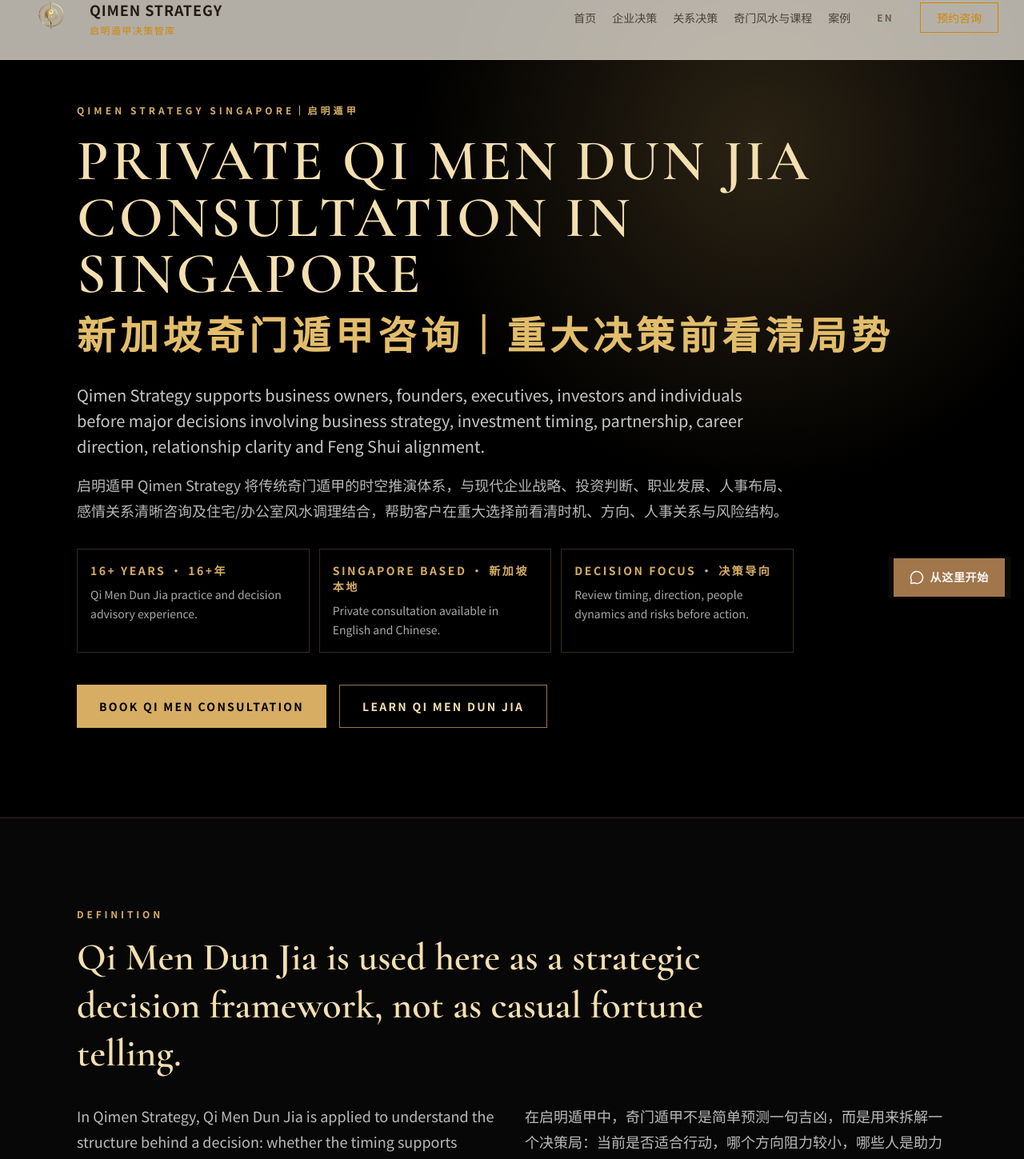
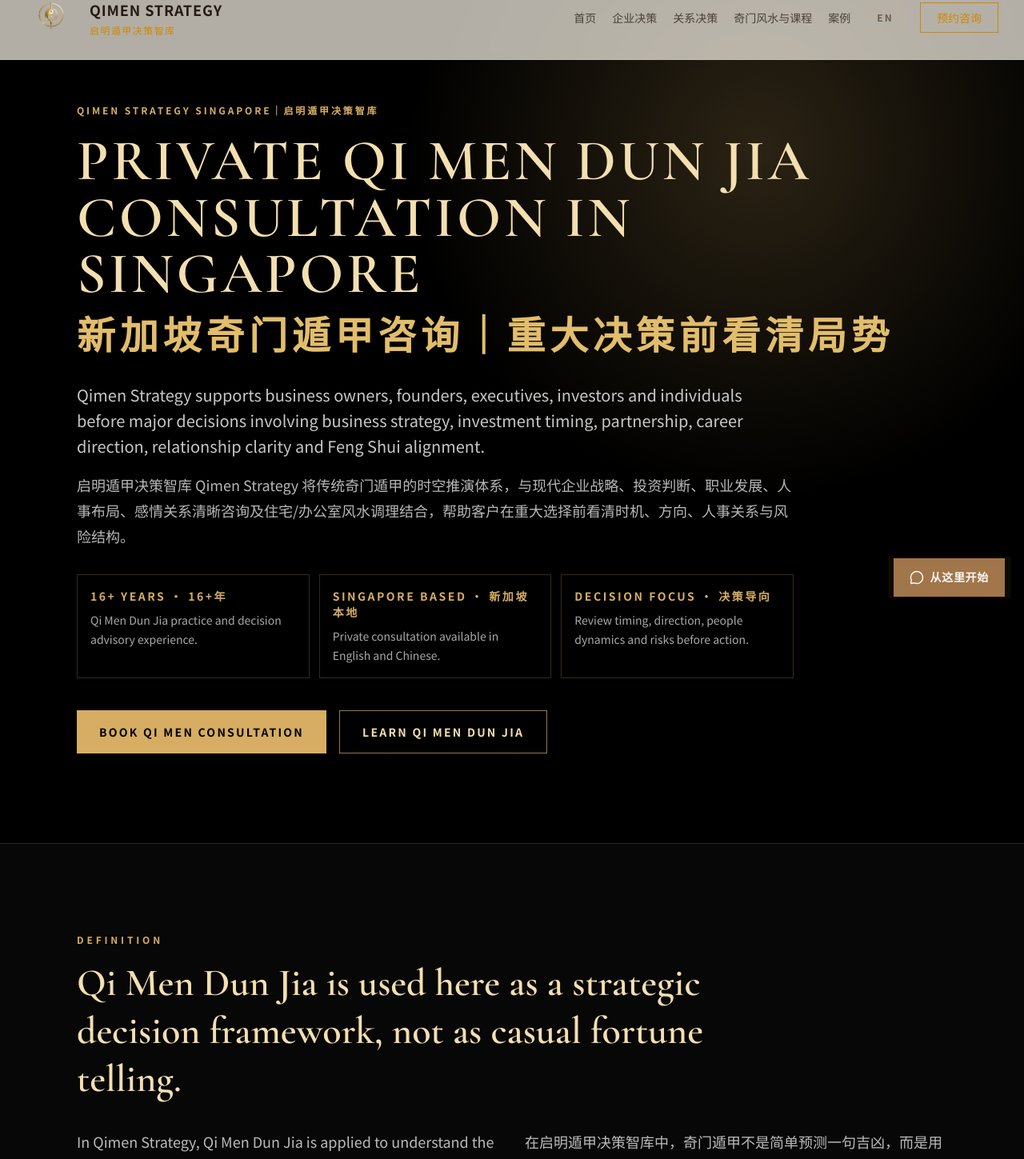
Before and after one commit to BODHIWONG/qmfeng-website, a Next.js app: page /singapore-qi-men-dun-jia-consultant in a window 1280 px wide. Shown: the part 30-1479 px from the top of the page at 80% size. Built offline with nearby package versions, Linux system fonts and the light colour scheme.

Commit message:
Unify Singapore Qi Men consultation page branding

```diff
--- a/app/singapore-qi-men-dun-jia-consultant/page.tsx
+++ b/app/singapore-qi-men-dun-jia-consultant/page.tsx
@@ -10,9 +10,9 @@ const WA_LINK =
 
 export const metadata: Metadata = {
   title:
-    "Qi Men Dun Jia Consultation Singapore｜新加坡奇门遁甲咨询｜启明遁甲 Qimen Strategy",
+    "Qi Men Dun Jia Consultation Singapore｜新加坡奇门遁甲咨询｜启明遁甲决策智库",
   description:
-    "启明遁甲 Qimen Strategy provides private Qi Men Dun Jia consultation in Singapore for business, career, relationship, partnership, investment timing and Feng Shui alignment decisions.",
+    "启明遁甲决策智库 Qimen Strategy provides private Qi Men Dun Jia consultation in Singapore for business, career, relationship, partnership, investment timing and Feng Shui alignment decisions.",
   keywords: [
     "Singapore Qi Men Dun Jia consultant",
     "Qi Men Dun Jia Singapore",
@@ -22,7 +22,7 @@ export const metadata: Metadata = {
     "新加坡奇门遁甲",
     "奇门遁甲新加坡",
     "奇门遁甲咨询",
-    "启明遁甲",
+    "启明遁甲决策智库",
     "奇门遁甲决策顾问",
     "Business decision consultant Singapore",
     "Investment decision analysis Singapore",
@@ -32,12 +32,12 @@ export const metadata: Metadata = {
     canonical: "https://www.qmfeng.com/singapore-qi-men-dun-jia-consultant",
   },
   openGraph: {
-    title: "Qi Men Dun Jia Consultation Singapore｜启明遁甲 Qimen Strategy",
+    title: "Qi Men Dun Jia Consultation Singapore｜启明遁甲决策智库",
     description:
       "Private Qi Men Dun Jia consultation in Singapore for business, career, relationship, partnership, investment timing and Feng Shui alignment decisions.",
     url: "https://www.qmfeng.com/singapore-qi-men-dun-jia-consultant",
     type: "website",
-    siteName: "Qimen Strategy Singapore",
+    siteName: "Qimen Strategy Singapore｜启明遁甲决策智库",
     locale: "zh_SG",
   },
 };
@@ -101,12 +101,12 @@ const faqs = [
       "奇门遁甲是中国传统的时空战略判断体系。在现代咨询中，可用于判断重大行动前的时机、方向、人事关系、环境条件与风险结构。",
   },
   {
-    q: "What is Qimen Strategy / 启明遁甲?",
-    qZh: "启明遁甲 Qimen Strategy 是什么？",
+    q: "What is Qimen Strategy / 启明遁甲决策智库?",
+    qZh: "启明遁甲决策智库 Qimen Strategy 是什么？",
     a:
-      "Qimen Strategy, also known as 启明遁甲, is a Singapore-based strategic decision advisory brand that applies Qi Men Dun Jia together with business judgment, Feng Shui alignment and people assessment.",
+      "Qimen Strategy, also known as 启明遁甲决策智库, is a Singapore-based strategic decision advisory brand that applies Qi Men Dun Jia together with business judgment, Feng Shui alignment and people assessment.",
     aZh:
-      "启明遁甲 Qimen Strategy 是新加坡的奇门遁甲战略决策顾问品牌，结合奇门遁甲、企业经营判断、风水空间布局与人事合作分析，为客户提供重大决策前的判断支持。",
+      "启明遁甲决策智库 Qimen Strategy 是新加坡的奇门遁甲战略决策顾问品牌，结合奇门遁甲、企业经营判断、风水空间布局与人事合作分析，为客户提供重大决策前的判断支持。",
   },
   {
     q: "Who is this suitable for?",
@@ -122,7 +122,7 @@ const faqs = [
     a:
       "You can contact Qimen Strategy directly on WhatsApp at +65 8959 3499 to confirm your question, timing and consultation type.",
     aZh:
-      "你可以直接通过 WhatsApp +65 8959 3499 联系启明遁甲，确认你的问题、时间与咨询类型。",
+      "你可以直接通过 WhatsApp +65 8959 3499 联系启明遁甲决策智库，确认你的问题、时间与咨询类型。",
   },
 ];
 
@@ -144,8 +144,8 @@ export default function SingaporeQiMenDunJiaConsultantPage() {
             <div className="absolute inset-0 bg-[radial-gradient(circle_at_74%_20%,rgba(214,173,99,0.20),transparent_34%)]" />
             <div className="absolute inset-0 bg-[linear-gradient(135deg,rgba(214,173,99,0.08)_1px,transparent_1px)] bg-[length:54px_54px] opacity-20" />
             <div className="container relative mx-auto max-w-6xl">
-              <p className="mb-5 text-xs font-bold uppercase tracking-[0.34em] text-[#d6ad63]">
-                Qimen Strategy Singapore｜启明遁甲
+              <p className="mb-5 text-xs font-bold uppercase tracking-[0.24em] text-[#d6ad63]">
+                Qimen Strategy Singapore｜启明遁甲决策智库
               </p>
               <h1 className="max-w-5xl text-4xl font-semibold uppercase leading-[0.98] tracking-[0.05em] text-[#f4dfb0] md:text-7xl">
                 Private Qi Men Dun Jia Consultation in Singapore
@@ -157,7 +157,7 @@ export default function SingaporeQiMenDunJiaConsultantPage() {
                 Qimen Strategy supports business owners, founders, executives, investors and individuals before major decisions involving business strategy, investment timing, partnership, career direction, relationship clarity and Feng Shui alignment.
               </p>
               <p className="mt-4 max-w-4xl text-base leading-8 text-white/72 md:text-lg">
-                启明遁甲 Qimen Strategy 将传统奇门遁甲的时空推演体系，与现代企业战略、投资判断、职业发展、人事布局、感情关系清晰咨询及住宅/办公室风水调理结合，帮助客户在重大选择前看清时机、方向、人事关系与风险结构。
+                启明遁甲决策智库 Qimen Strategy 将传统奇门遁甲的时空推演体系，与现代企业战略、投资判断、职业发展、人事布局、感情关系清晰咨询及住宅/办公室风水调理结合，帮助客户在重大选择前看清时机、方向、人事关系与风险结构。
               </p>
               <div className="mt-8 grid max-w-4xl gap-3 md:grid-cols-3">
                 {trustPoints.map(([en, zh, body]) => (
@@ -199,7 +199,7 @@ export default function SingaporeQiMenDunJiaConsultantPage() {
                   In Qimen Strategy, Qi Men Dun Jia is applied to understand the structure behind a decision: whether the timing supports action, which direction carries less resistance, which people may support or drain the situation, and what hidden risks need to be considered before resources are committed.
                 </p>
                 <p className="text-base leading-8 text-white/72 md:text-lg">
-                  在启明遁甲中，奇门遁甲不是简单预测一句吉凶，而是用来拆解一个决策局：当前是否适合行动，哪个方向阻力较小，哪些人是助力或消耗，哪些隐藏风险必须在投入资源前先看清。
+                  在启明遁甲决策智库中，奇门遁甲不是简单预测一句吉凶，而是用来拆解一个决策局：当前是否适合行动，哪个方向阻力较小，哪些人是助力或消耗，哪些隐藏风险必须在投入资源前先看清。
                 </p>
               </div>
             </div>
```
